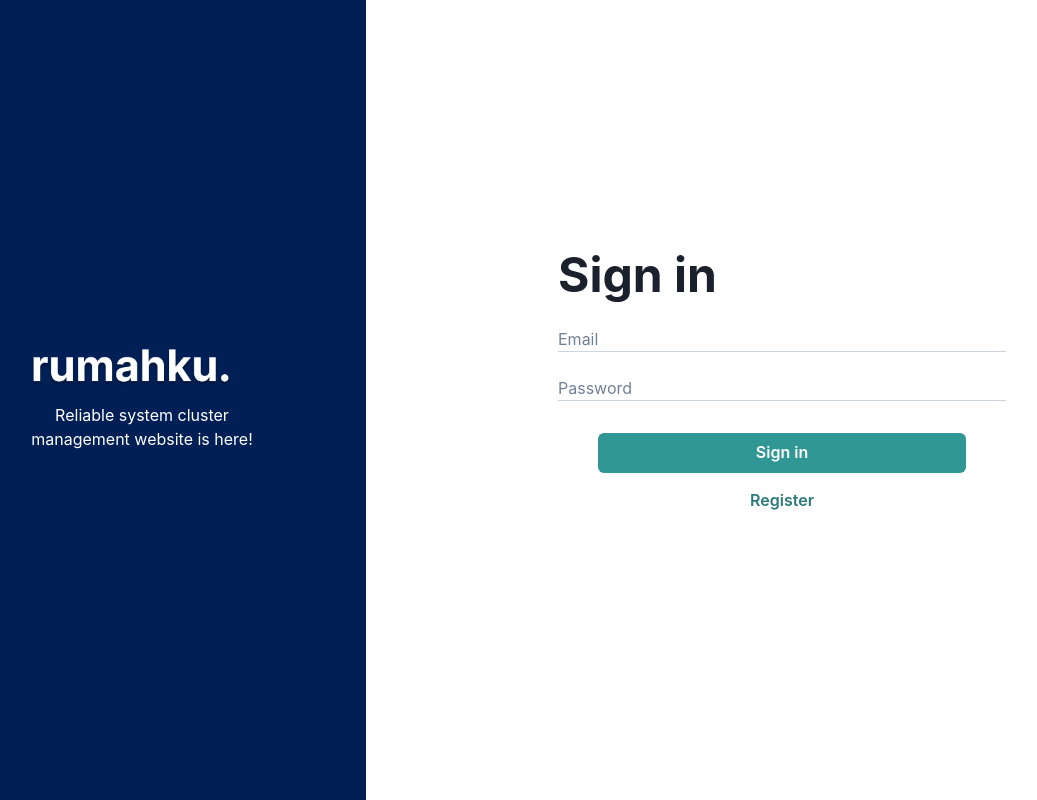
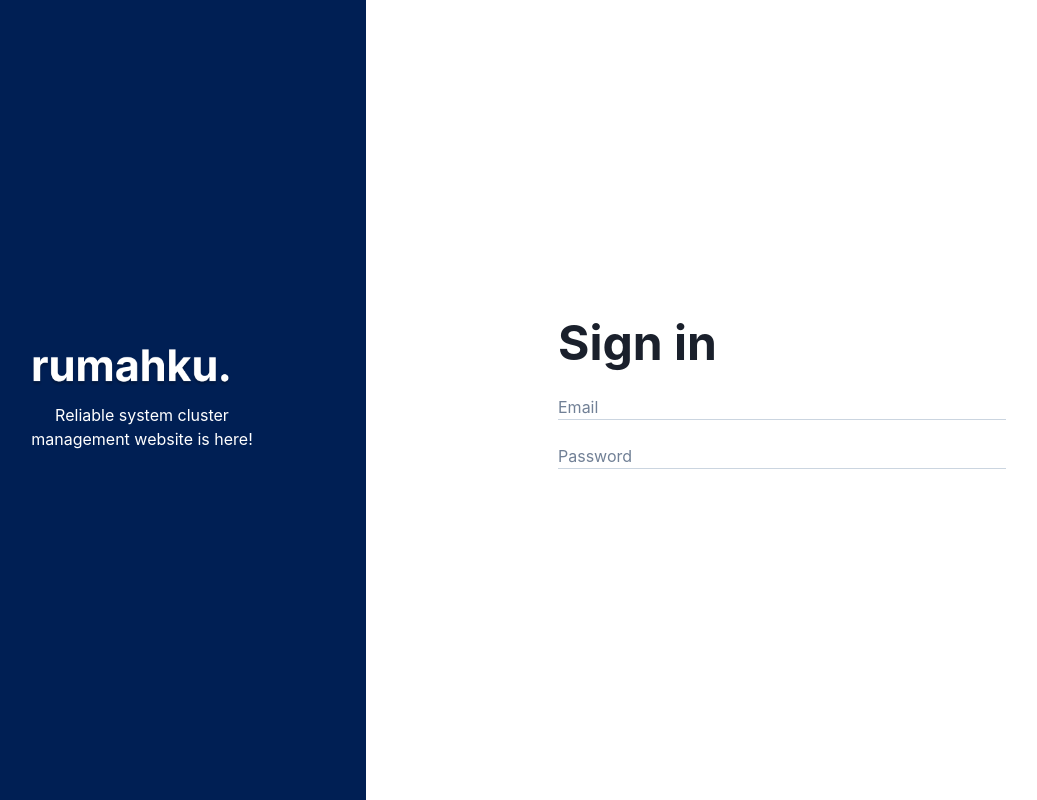
Before and after one commit to nixondeflin/reksti-website-frontend, a React (Vite) app: page /login in a window 1280 px wide. Shown: the whole page, without its empty margins (82-1119 px from the left). Built offline with nearby package versions, Linux system fonts and the light colour scheme; no server answers; what mqtt would draw is missing.

Commit message:
apus register

```diff
--- a/src/pages/LoginPage.jsx
+++ b/src/pages/LoginPage.jsx
@@ -77,7 +77,7 @@ const LoginPage = ({ errmsg }) => {
                 onChange={(e) => setPassword(e.target.value)}
               />
             </FormControl>
-            <Box marginY={8} marginX={10}>
+            {/* <Box marginY={8} marginX={10}>
                 <Button type="submit" width="full" colorScheme="teal" marginBottom={2}>Sign in</Button>
                 <UnderlinedButton
                     width="full"
@@ -87,7 +87,7 @@ const LoginPage = ({ errmsg }) => {
                 >
                     Register
                  </UnderlinedButton>
-            </Box>
+            </Box> */}
 
           </form>
         </Box>
```
